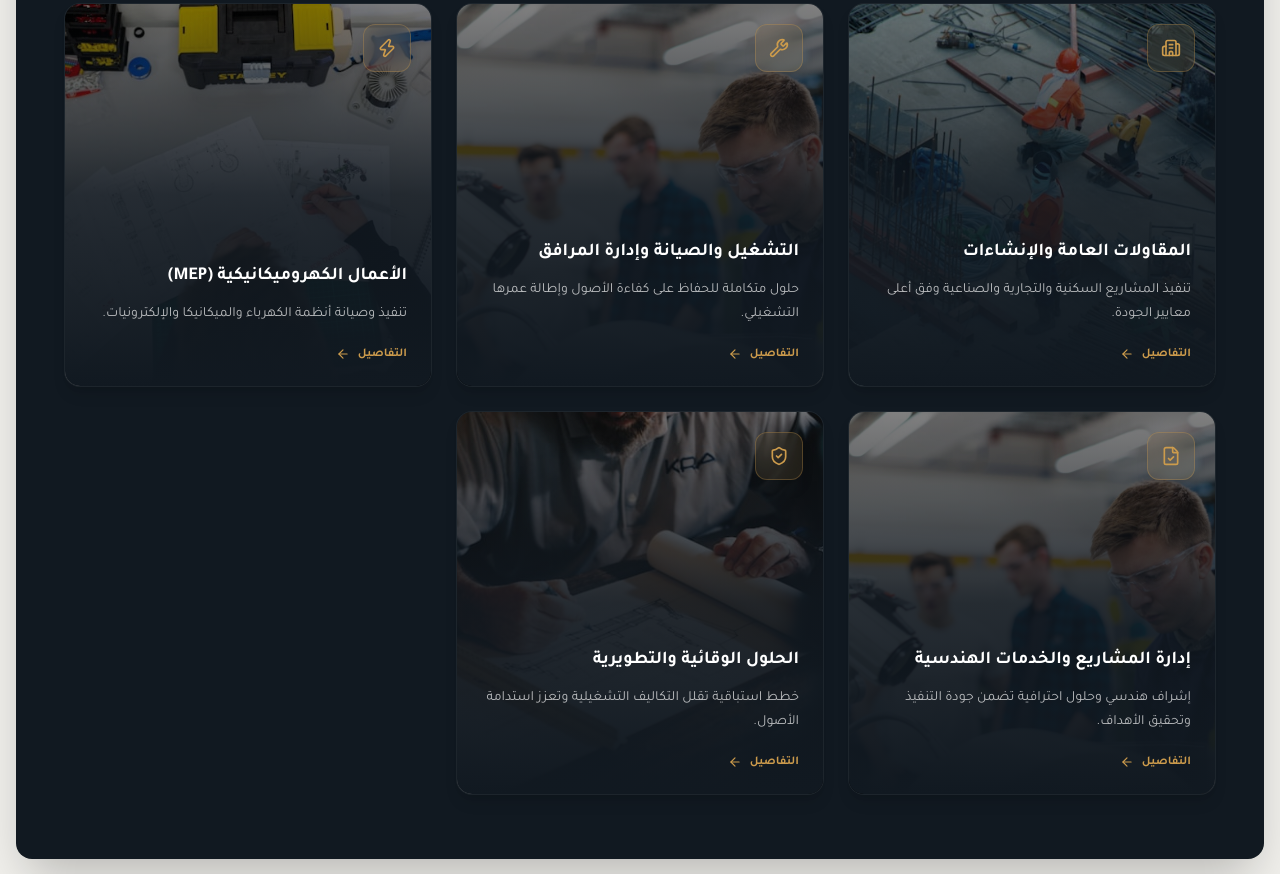
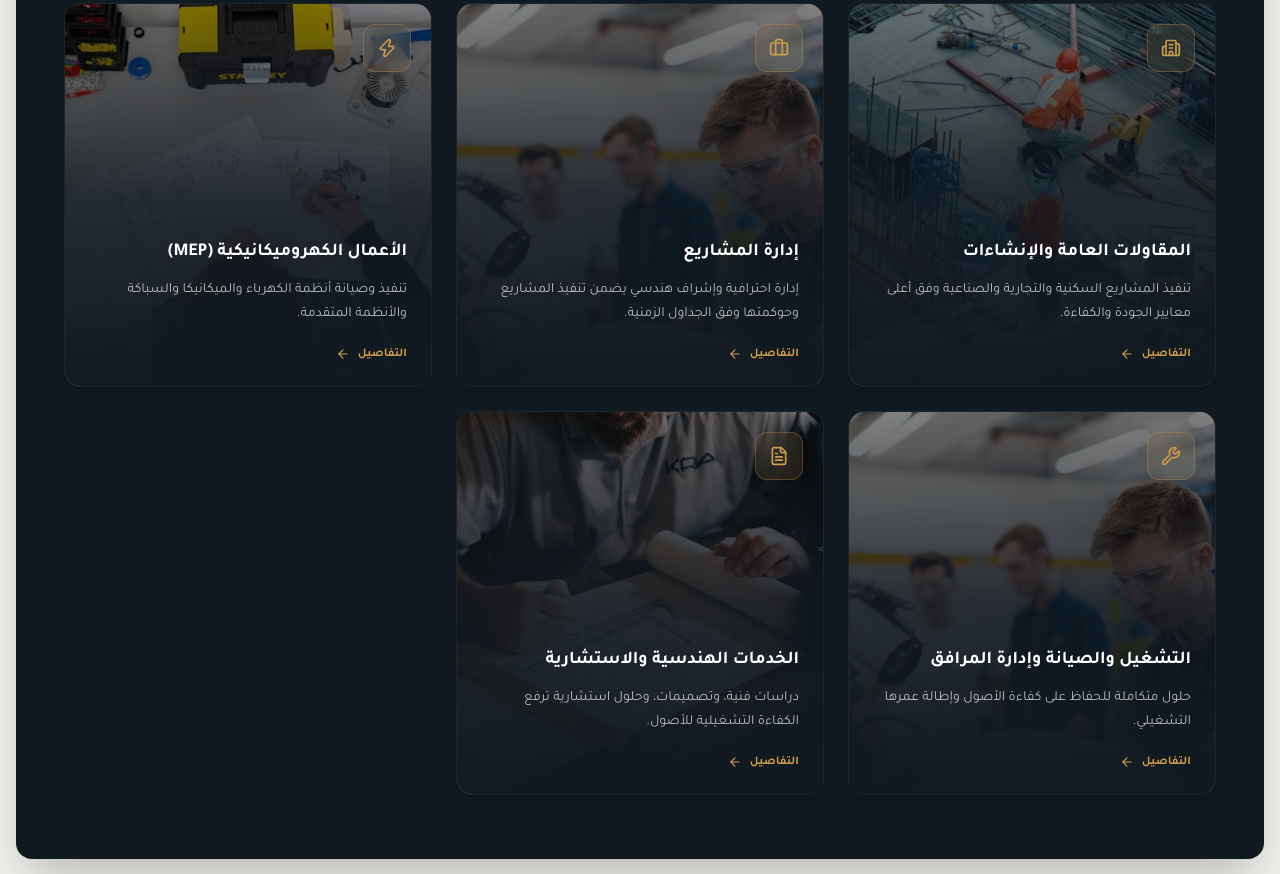
Before and after one commit to hamzazia/osus-website, a plain HTML site: page index.html in a window 1280 px wide. Shown: the part 2239-3113 px from the top of the page. Drawn offline with nearby package versions, Linux system fonts and the light colour scheme.

Commit message:
Update website content and changes

```diff
--- a/index.html
+++ b/index.html
@@ -51,10 +51,10 @@
             <!-- Dropdown Box -->
             <div id="services-dropdown" class="hidden absolute right-0 top-full mt-2 w-72 bg-[#151f29] border border-white/10 rounded-xl overflow-hidden shadow-2xl z-50 py-2 text-right">
               <a href="services.html#service-1" class="w-full text-right px-4 py-2.5 text-xs text-white/80 hover:text-white hover:bg-[#cc9b4c]/10 transition-colors block border-b border-white/[0.02]">المقاولات العامة والإنشاءات</a>
-              <a href="services.html#service-2" class="w-full text-right px-4 py-2.5 text-xs text-white/80 hover:text-white hover:bg-[#cc9b4c]/10 transition-colors block border-b border-white/[0.02]">التشغيل والصيانة وإدارة المرافق</a>
+              <a href="services.html#service-2" class="w-full text-right px-4 py-2.5 text-xs text-white/80 hover:text-white hover:bg-[#cc9b4c]/10 transition-colors block border-b border-white/[0.02]">إدارة المشاريع</a>
               <a href="services.html#service-3" class="w-full text-right px-4 py-2.5 text-xs text-white/80 hover:text-white hover:bg-[#cc9b4c]/10 transition-colors block border-b border-white/[0.02]">الأعمال الكهروميكانيكية (MEP)</a>
-              <a href="services.html#service-4" class="w-full text-right px-4 py-2.5 text-xs text-white/80 hover:text-white hover:bg-[#cc9b4c]/10 transition-colors block border-b border-white/[0.02]">إدارة المشاريع والخدمات الهندسية</a>
-              <a href="services.html#service-5" class="w-full text-right px-4 py-2.5 text-xs text-white/80 hover:text-white hover:bg-[#cc9b4c]/10 transition-colors block border-b border-white/[0.02] last:border-0">الحلول الوقائية والتطويرية</a>
+              <a href="services.html#service-4" class="w-full text-right px-4 py-2.5 text-xs text-white/80 hover:text-white hover:bg-[#cc9b4c]/10 transition-colors block border-b border-white/[0.02]">التشغيل والصيانة وإدارة المرافق</a>
+              <a href="services.html#service-5" class="w-full text-right px-4 py-2.5 text-xs text-white/80 hover:text-white hover:bg-[#cc9b4c]/10 transition-colors block border-b border-white/[0.02] last:border-0">الخدمات الهندسية والاستشارية</a>
             </div>
           </div>
 
@@ -119,10 +119,10 @@
 
           <div id="mobile-services-dropdown" class="hidden overflow-hidden mr-4 pr-3 border-r border-[#cc9b4c]/20 flex flex-col gap-1.5 mt-1 transition-all duration-300">
             <a href="services.html#service-1" class="text-right px-3 py-2 text-xs text-white/75 hover:text-white hover:bg-[#cc9b4c]/10 rounded-md transition-colors block border-b border-white/[0.01]">- المقاولات العامة والإنشاءات</a>
-            <a href="services.html#service-2" class="text-right px-3 py-2 text-xs text-white/75 hover:text-white hover:bg-[#cc9b4c]/10 rounded-md transition-colors block border-b border-white/[0.01]">- التشغيل والصيانة وإدارة المرافق</a>
+            <a href="services.html#service-2" class="text-right px-3 py-2 text-xs text-white/75 hover:text-white hover:bg-[#cc9b4c]/10 rounded-md transition-colors block border-b border-white/[0.01]">- إدارة المشاريع</a>
             <a href="services.html#service-3" class="text-right px-3 py-2 text-xs text-white/75 hover:text-white hover:bg-[#cc9b4c]/10 rounded-md transition-colors block border-b border-white/[0.01]">- الأعمال الكهروميكانيكية (MEP)</a>
-            <a href="services.html#service-4" class="text-right px-3 py-2 text-xs text-white/75 hover:text-white hover:bg-[#cc9b4c]/10 rounded-md transition-colors block border-b border-white/[0.01]">- إدارة المشاريع والخدمات الهندسية</a>
-            <a href="services.html#service-5" class="text-right px-3 py-2 text-xs text-white/75 hover:text-white hover:bg-[#cc9b4c]/10 rounded-md transition-colors block border-b border-white/[0.01]">- الحلول الوقائية والتطويرية</a>
+            <a href="services.html#service-4" class="text-right px-3 py-2 text-xs text-white/75 hover:text-white hover:bg-[#cc9b4c]/10 rounded-md transition-colors block border-b border-white/[0.01]">- التشغيل والصيانة وإدارة المرافق</a>
+            <a href="services.html#service-5" class="text-right px-3 py-2 text-xs text-white/75 hover:text-white hover:bg-[#cc9b4c]/10 rounded-md transition-colors block border-b border-white/[0.01]">- الخدمات الهندسية والاستشارية</a>
           </div>
         </div>
 
@@ -379,7 +379,7 @@
             <div class="p-6 relative z-10 text-right">
               <h3 class="text-lg font-bold text-white group-hover:text-[#cc9b4c] transition-colors">المقاولات العامة والإنشاءات</h3>
               <p class="text-white/70 text-xs sm:text-sm mt-3 leading-6 font-normal">
-                تنفيذ المشاريع السكنية والتجارية والصناعية وفق أعلى معايير الجودة.
+                تنفيذ المشاريع السكنية والتجارية والصناعية وفق أعلى معايير الجودة والكفاءة.
               </p>
               <div class="flex items-center gap-2 mt-5 text-[#cc9b4c] text-xs font-semibold group-hover:gap-4 transition-all duration-300">
                 <span>التفاصيل</span>
@@ -391,18 +391,18 @@
           <!-- Card 2 -->
           <a href="services.html#service-2" class="group relative overflow-hidden rounded-2xl border border-white/5 hover:border-[#cc9b4c] transition-all duration-300 hover:-translate-y-2 cursor-pointer h-96 flex flex-col justify-end bg-[#111921] shadow-lg hover:shadow-xl">
             <div class="absolute inset-0 z-0">
-              <img src="images/service1.jpg" alt="التشغيل والصيانة وإدارة المرافق" class="w-full h-full object-cover group-hover:scale-110 transition-transform duration-700 filter brightness-50" />
+              <img src="images/about.jpg" alt="إدارة المشاريع" class="w-full h-full object-cover group-hover:scale-110 transition-transform duration-700 filter brightness-50" />
               <div class="absolute inset-0 bg-gradient-to-t from-[#111921] via-[#111921]/80 to-transparent"></div>
             </div>
             <div class="absolute top-5 right-5 z-10">
               <div class="w-12 h-12 rounded-xl bg-[#cc9b4c]/10 border border-[#cc9b4c]/30 backdrop-blur-md flex items-center justify-center shadow-lg group-hover:bg-[#cc9b4c] transition-colors duration-300">
-                <i data-lucide="wrench" class="text-[#cc9b4c] group-hover:text-[#111921] h-5 w-5 transition-colors"></i>
+                <i data-lucide="briefcase" class="text-[#cc9b4c] group-hover:text-[#111921] h-5 w-5 transition-colors"></i>
               </div>
             </div>
             <div class="p-6 relative z-10 text-right">
-              <h3 class="text-lg font-bold text-white group-hover:text-[#cc9b4c] transition-colors">التشغيل والصيانة وإدارة المرافق</h3>
+              <h3 class="text-lg font-bold text-white group-hover:text-[#cc9b4c] transition-colors">إدارة المشاريع</h3>
               <p class="text-white/70 text-xs sm:text-sm mt-3 leading-6 font-normal">
-                حلول متكاملة للحفاظ على كفاءة الأصول وإطالة عمرها التشغيلي.
+                إدارة احترافية وإشراف هندسي يضمن تنفيذ المشاريع وحوكمتها وفق الجداول الزمنية.
               </p>
               <div class="flex items-center gap-2 mt-5 text-[#cc9b4c] text-xs font-semibold group-hover:gap-4 transition-all duration-300">
                 <span>التفاصيل</span>
@@ -425,7 +425,7 @@
             <div class="p-6 relative z-10 text-right">
               <h3 class="text-lg font-bold text-white group-hover:text-[#cc9b4c] transition-colors">الأعمال الكهروميكانيكية (MEP)</h3>
               <p class="text-white/70 text-xs sm:text-sm mt-3 leading-6 font-normal">
-                تنفيذ وصيانة أنظمة الكهرباء والميكانيكا والإلكترونيات.
+                تنفيذ وصيانة أنظمة الكهرباء والميكانيكا والسباكة والأنظمة المتقدمة.
               </p>
               <div class="flex items-center gap-2 mt-5 text-[#cc9b4c] text-xs font-semibold group-hover:gap-4 transition-all duration-300">
                 <span>التفاصيل</span>
@@ -437,18 +437,18 @@
           <!-- Card 4 -->
           <a href="services.html#service-4" class="group relative overflow-hidden rounded-2xl border border-white/5 hover:border-[#cc9b4c] transition-all duration-300 hover:-translate-y-2 cursor-pointer h-96 flex flex-col justify-end bg-[#111921] shadow-lg hover:shadow-xl">
             <div class="absolute inset-0 z-0">
-              <img src="images/about.jpg" alt="إدارة المشاريع والخدمات الهندسية" class="w-full h-full object-cover group-hover:scale-110 transition-transform duration-700 filter brightness-50" />
+              <img src="images/service1.jpg" alt="التشغيل والصيانة وإدارة المرافق" class="w-full h-full object-cover group-hover:scale-110 transition-transform duration-700 filter brightness-50" />
               <div class="absolute inset-0 bg-gradient-to-t from-[#111921] via-[#111921]/80 to-transparent"></div>
             </div>
             <div class="absolute top-5 right-5 z-10">
               <div class="w-12 h-12 rounded-xl bg-[#cc9b4c]/10 border border-[#cc9b4c]/30 backdrop-blur-md flex items-center justify-center shadow-lg group-hover:bg-[#cc9b4c] transition-colors duration-300">
-                <i data-lucide="file-check" class="text-[#cc9b4c] group-hover:text-[#111921] h-5 w-5 transition-colors"></i>
+                <i data-lucide="wrench" class="text-[#cc9b4c] group-hover:text-[#111921] h-5 w-5 transition-colors"></i>
               </div>
             </div>
             <div class="p-6 relative z-10 text-right">
-              <h3 class="text-lg font-bold text-white group-hover:text-[#cc9b4c] transition-colors">إدارة المشاريع والخدمات الهندسية</h3>
+              <h3 class="text-lg font-bold text-white group-hover:text-[#cc9b4c] transition-colors">التشغيل والصيانة وإدارة المرافق</h3>
               <p class="text-white/70 text-xs sm:text-sm mt-3 leading-6 font-normal">
-                إشراف هندسي وحلول احترافية تضمن جودة التنفيذ وتحقيق الأهداف.
+                حلول متكاملة للحفاظ على كفاءة الأصول وإطالة عمرها التشغيلي.
               </p>
               <div class="flex items-center gap-2 mt-5 text-[#cc9b4c] text-xs font-semibold group-hover:gap-4 transition-all duration-300">
                 <span>التفاصيل</span>
@@ -460,18 +460,18 @@
           <!-- Card 5 -->
           <a href="services.html#service-5" class="group relative overflow-hidden rounded-2xl border border-white/5 hover:border-[#cc9b4c] transition-all duration-300 hover:-translate-y-2 cursor-pointer h-96 flex flex-col justify-end bg-[#111921] shadow-lg hover:shadow-xl lg:col-span-1 md:col-span-2">
             <div class="absolute inset-0 z-0">
-              <img src="images/service4.jpg" alt="الحلول الوقائية والتطويرية" class="w-full h-full object-cover group-hover:scale-110 transition-transform duration-700 filter brightness-50" />
+              <img src="images/service4.jpg" alt="الخدمات الهندسية والاستشارية" class="w-full h-full object-cover group-hover:scale-110 transition-transform duration-700 filter brightness-50" />
               <div class="absolute inset-0 bg-gradient-to-t from-[#111921] via-[#111921]/80 to-transparent"></div>
             </div>
             <div class="absolute top-5 right-5 z-10">
               <div class="w-12 h-12 rounded-xl bg-[#cc9b4c]/10 border border-[#cc9b4c]/30 backdrop-blur-md flex items-center justify-center shadow-lg group-hover:bg-[#cc9b4c] transition-colors duration-300">
-                <i data-lucide="shield-check" class="text-[#cc9b4c] group-hover:text-[#111921] h-5 w-5 transition-colors"></i>
+                <i data-lucide="file-text" class="text-[#cc9b4c] group-hover:text-[#111921] h-5 w-5 transition-colors"></i>
               </div>
             </div>
             <div class="p-6 relative z-10 text-right">
-              <h3 class="text-lg font-bold text-white group-hover:text-[#cc9b4c] transition-colors">الحلول الوقائية والتطويرية</h3>
+              <h3 class="text-lg font-bold text-white group-hover:text-[#cc9b4c] transition-colors">الخدمات الهندسية والاستشارية</h3>
               <p class="text-white/70 text-xs sm:text-sm mt-3 leading-6 font-normal">
-                خطط استباقية تقلل التكاليف التشغيلية وتعزز استدامة الأصول.
+                دراسات فنية، وتصميمات، وحلول استشارية ترفع الكفاءة التشغيلية للأصول.
               </p>
               <div class="flex items-center gap-2 mt-5 text-[#cc9b4c] text-xs font-semibold group-hover:gap-4 transition-all duration-300">
                 <span>التفاصيل</span>
@@ -1058,7 +1058,7 @@
             <li>
               <a href="services.html#service-2" class="text-white/60 hover:text-[#cc9b4c] text-sm transition-colors duration-200 text-right flex items-center gap-2 group">
                 <span class="w-1.5 h-1.5 rounded-full bg-white/20 group-hover:bg-[#cc9b4c] transition-colors"></span>
-                التشغيل والصيانة وإدارة المرافق
+                إدارة المشاريع
               </a>
             </li>
             <li>
@@ -1070,13 +1070,13 @@
             <li>
               <a href="services.html#service-4" class="text-white/60 hover:text-[#cc9b4c] text-sm transition-colors duration-200 text-right flex items-center gap-2 group">
                 <span class="w-1.5 h-1.5 rounded-full bg-white/20 group-hover:bg-[#cc9b4c] transition-colors"></span>
-                إدارة المشاريع والخدمات الهندسية
+                التشغيل والصيانة وإدارة المرافق
               </a>
             </li>
             <li>
               <a href="services.html#service-5" class="text-white/60 hover:text-[#cc9b4c] text-sm transition-colors duration-200 text-right flex items-center gap-2 group">
                 <span class="w-1.5 h-1.5 rounded-full bg-white/20 group-hover:bg-[#cc9b4c] transition-colors"></span>
-                الحلول الوقائية والتطويرية
+                الخدمات الهندسية والاستشارية
               </a>
             </li>
           </ul>
```
Also changed, not shown: about.html (+9 -9 lines), contact.html (+9 -9 lines), faq.html (+9 -9 lines), services.html (+18 -18 lines).
